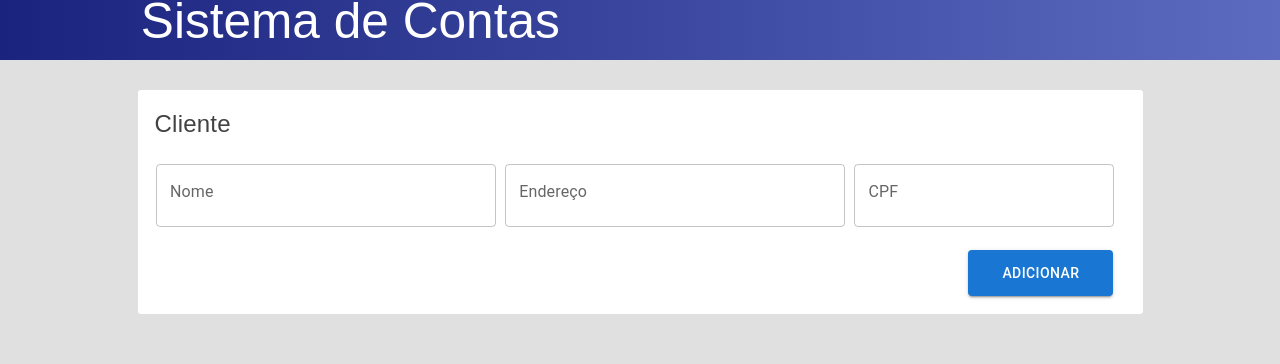
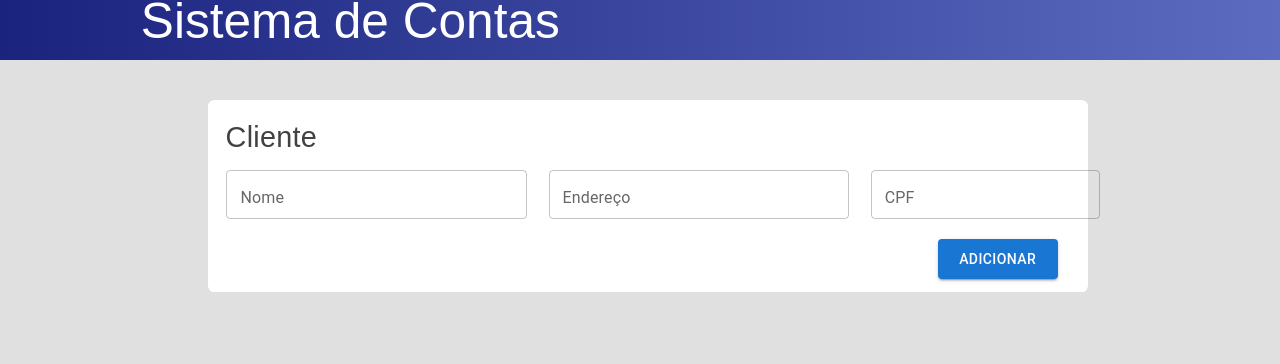
Before and after one commit to jessicaduarte95/crudClienteFrontend, a React (Create React App) app: page / in a window 1280 px wide. Shown: the part 116-480 px from the top of the page. Built offline with nearby package versions, Linux system fonts and the light colour scheme; no server answers.

Commit message:
Ajuste tamanhos e useForm

```diff
--- a/package.json
+++ b/package.json
@@ -13,6 +13,7 @@
     "axios": "^1.3.4",
     "react": "^18.2.0",
     "react-dom": "^18.2.0",
+    "react-hook-form": "^7.43.5",
     "react-scripts": "5.0.1",
     "styled-components": "^5.3.9",
     "web-vitals": "^2.1.4"
--- a/src/App.js
+++ b/src/App.js
@@ -10,6 +10,7 @@ import TableCell from '@mui/material/TableCell';
 import TableContainer from '@mui/material/TableContainer';
 import TableHead from '@mui/material/TableHead';
 import TableRow from '@mui/material/TableRow';
+import { useForm } from "react-hook-form";
 
 export const App = () => {
 
@@ -31,7 +32,7 @@ export const App = () => {
   const secondPart = {
     display: "flex",
     direction: "column",
-    paddingLeft: "12%",
+    paddingLeft: "14rem",
     backgroundColor: "#E0E0E0"
   }
 
@@ -39,12 +40,12 @@ export const App = () => {
     display: "flex",
     direction: "column",
     alignItems: "flex-start",
-    paddingRight: "2%",
-    marginRight: "12%",
-    marginTop: "2.6%",
-    height: "28%",
+    paddingRight: "0.5rem",
+    marginRight: "12rem",
+    marginTop: "2.5rem",
+    height: "12rem",
     backgroundColor: "white",
-    borderRadius: "3px"
+    borderRadius: "0.4rem"
   }
 
   const columns = [
@@ -64,6 +65,11 @@ export const App = () => {
   ];
 
   const [dataCliente, setDataCliente] = useState([])
+  const { register, handleSubmit } = useForm();
+
+  const onSubmit = (data) => {
+    console.log("Teste", data);
+  }
 
   useEffect(() => {
     Axios.get("http://localhost:8080/cliente")
@@ -83,12 +89,14 @@ export const App = () => {
       </Grid>
       <Grid container item sm={12} spacing={2} style={secondPart}>
         <Grid container item sm={12} style={containerAdicionarCliente}>
-          <Grid item sm={12} style={{height: "20%", padding: "0%", marginBottom: "0.5%"}}>
-            <Typography style={{fontFamily: 'Arial', fontSize: '150%', paddingLeft: "0.1%", color: "#424242"}}>
+          <form onSubmit={handleSubmit(onSubmit)}>
+            <Grid item sm={12} style={{height: "3rem", padding: "0rem", marginBottom: "0.2rem"}}>
+              <Typography style={{fontFamily: 'Arial', fontSize: '1.8rem', paddingLeft: "0.1rem", color: "#424242"}}>
                 Cliente
               </Typography>
             </Grid>
-          <Grid item sm={4} style={{spacing: "1%", height: '32%', padding: "0%"}}>
+            <Grid item style={{display: "flex", direction: "column", height: '4.5rem'}}>
+              <Grid item sm={4} style={{height: '3.3rem', padding: "0rem"}}>
                 <Box
                 component="form"
                 sx={{
@@ -97,11 +105,11 @@ export const App = () => {
                 noValidate
                 autoComplete="off"
                 >
-              <TextField id="nome" label="Nome" variant="outlined" />
+                  <TextField id="nome" label="Nome" variant="outlined" {...register("nome", { required: true })}/>
 
                 </Box>
               </Grid>
-          <Grid item sm={4} style={{spacing: "3%", height: '32%', marginLeft: "2.8%", padding: "0%"}}>
+              <Grid item sm={4} style={{height: '3.3rem', marginLeft: "2.5rem", padding: "0rem"}}>
                 <Box
                   component="form"
                   sx={{
@@ -110,10 +118,10 @@ export const App = () => {
                   noValidate
                   autoComplete="off"
                   >
-              <TextField id="endereco" label="Endereço" variant="outlined" />
+                  <TextField id="endereco" label="Endereço" variant="outlined" {...register("endereco", { required: true })}/>
                 </Box>
               </Grid>
-          <Grid item sm={3} style={{spacing: "3%", height: '32%', marginLeft: "2.8%", padding: "0%"}}>
+              <Grid item sm={3} style={{height: '3.3rem', marginLeft: "2.5rem", padding: "0rem"}}>
                 <Box
                   component="form"
                   sx={{
@@ -122,12 +130,14 @@ export const App = () => {
                   noValidate
                   autoComplete="off"
                   >
-              <TextField id="cpf" label="CPF" variant="outlined" />
+                  <TextField id="cpf" label="CPF" variant="outlined"  {...register("cpf", { required: true })}/>
                 </Box>
               </Grid>
-          <Grid item sm={12} style={{height: '20%', padding: "0%", display: "flex", justifyContent: "flex-end", marginTop:"1.3%", marginBottom:"1.3%"}}>
-            <Button variant="contained" style={{height: '110%', width: "15%", marginRight: "0.7%"}}>Adicionar</Button>
             </Grid>
+            <Grid item sm={12} style={{height: '2.5rem', padding: "0rem", display: "flex", justifyContent: "flex-end"}}>
+              <Button type="submit" variant="contained" style={{height: '2.5rem', width: "7.5rem", marginRight: "1.4rem"}}>Adicionar</Button>
+            </Grid>
+          </form>
         </Grid>
        <Grid item style={{ height: "50%", padding: "0%", marginRight: "2%"}}>
         <Paper sx={{ width: '90%', overflow: 'hidden', height: "100%" }}>
```
Also changed, not shown: 1 other file (tests, documents, lock files or other folders). Lines whose indentation alone changed are shown as unchanged.
